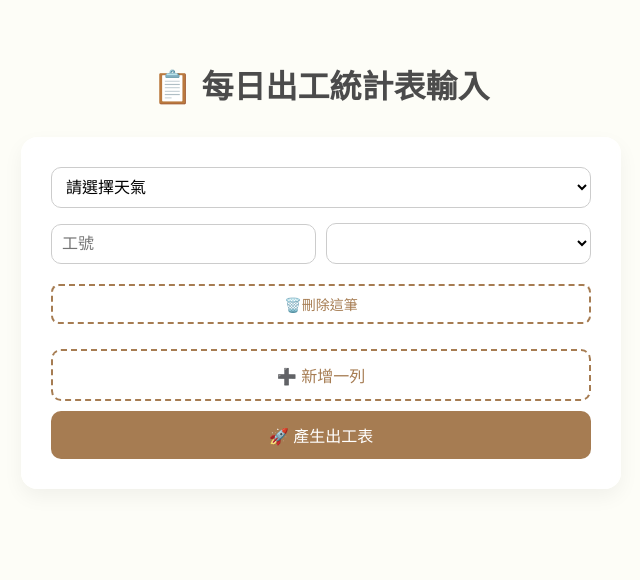
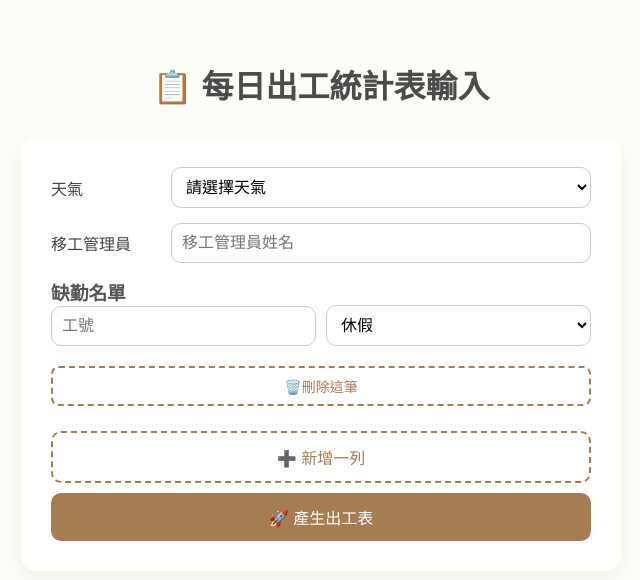
Before and after one commit to sswu1009/work-attendance-system, a Flask app: template templates/index.html in a window 1280 px wide. Shown: the top 580 px of the page, without its empty margins (319-959 px from the left). Run offline with Flask 3, Linux system fonts and the light colour scheme; the template is opened without the code that fills it, so the values that code supplies are empty.

Commit message:
Update index.html 新增管理員

```diff
--- a/templates/index.html
+++ b/templates/index.html
@@ -54,6 +54,11 @@
       font-size: 16px;
       background-color: #fff;
       transition: border-color 0.3s ease, box-shadow 0.3s ease;
+    }
+
+    label {
+      min-width: 110px;
+      color: #444;
     }
 
     input:focus, select:focus {
@@ -121,10 +126,11 @@
 </head>
 <body>
   <h1>📋 每日出工統計表輸入</h1>
-  <form method="POST">
+  <form method="POST" onsubmit="event.preventDefault(); alert('預覽模式：不會真的送出');">
     <!-- 天氣選項 -->
     <div class="row">
-      <select name="weather" required>
+      <label for="weather">天氣</label>
+      <select id="weather" name="weather" required>
         <option value="" disabled selected>請選擇天氣</option>
         <option value="晴">☀️ 晴</option>
         <option value="陰">☁️ 陰</option>
@@ -132,14 +138,30 @@
       </select>
     </div>
 
+    <!-- 移工管理員欄位 -->
+    <div class="row">
+      <label for="manager">移工管理員</label>
+      <input id="manager" name="manager" placeholder="移工管理員姓名" required>
+    </div>
+
     <!-- 出工資料 -->
+    <h3 style="margin: 10px 0 0 0; color:#555;">缺勤名單</h3>
     <div id="inputs">
       <div class="row">
         <input name="emp_id" placeholder="工號" required>
         <select name="reason" required>
-          {% for r in reasons %}
-          <option>{{ r }}</option>
-          {% endfor %}
+          <option>休假</option>
+          <option>曠職</option>
+          <option>體檢</option>
+          <option>年休返泰</option>
+          <option>事假返鄉</option>
+          <option>工傷</option>
+          <option>病假</option>
+          <option>待返</option>
+          <option>遣返</option>
+          <option>提前解聘</option>
+          <option>逃跑</option>
+          <option>調派</option>
         </select>
         <button type="button" class="delete-btn" onclick="removeRow(this)">🗑️刪除這筆</button>
       </div>
@@ -156,9 +178,18 @@
       div.innerHTML = `
         <input name="emp_id" placeholder="工號" required>
         <select name="reason" required>
-          {% for r in reasons %}
-          <option>{{ r }}</option>
-          {% endfor %}
+          <option>休假</option>
+          <option>曠職</option>
+          <option>體檢</option>
+          <option>年休返泰</option>
+          <option>事假返鄉</option>
+          <option>工傷</option>
+          <option>病假</option>
+          <option>待返</option>
+          <option>遣返</option>
+          <option>提前解聘</option>
+          <option>逃跑</option>
+          <option>調派</option>
         </select>
         <button type="button" class="delete-btn" onclick="removeRow(this)">🗑️刪除這筆</button>
       `;
```
